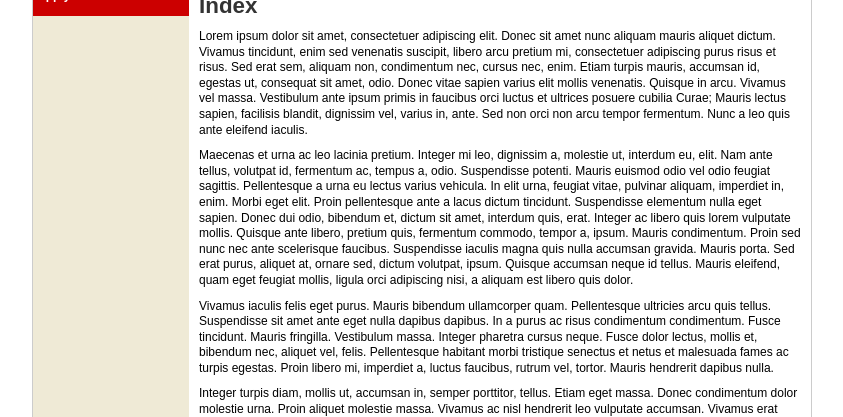
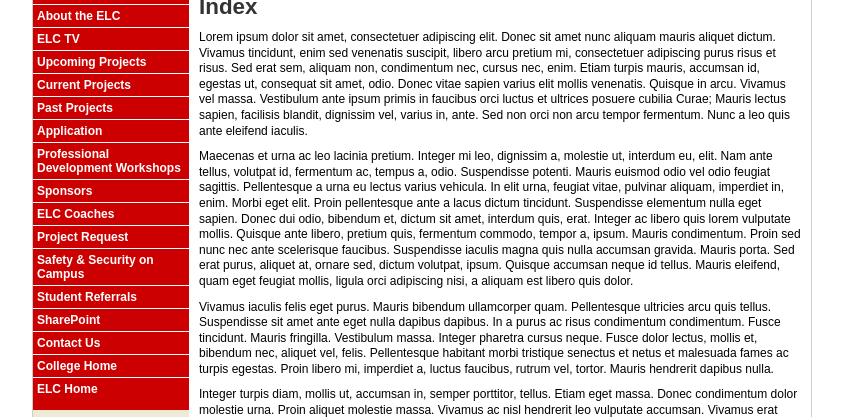
Before and after one commit to mjanous/applyform, a Django app: template templates/applyform/index.html in a window 1280 px wide. Shown: the part 114-531 px from the top of the page, without its empty margins (218-1061 px from the left). Run offline with Django 3.2, Linux system fonts and the light colour scheme; the template is opened without the code that fills it, so the values that code supplies are empty.

Commit message:
Changed css and template to conform to main COB website.

```diff
--- a/media/css/style.css
+++ b/media/css/style.css
@@ -16,7 +16,7 @@ body {
 	width: 778px;
 	background-color: #EFEAD6;
 	position: relative;
-	height: 72px;
+	height: 60px;
 	margin: 0px;
 	padding: 0px;
 }
@@ -39,8 +39,8 @@ body {
 	left: 10px;
 	top: 13px;
 	width: 140px;
-	height: 83px;
-	background-image: url(../images/niu_no_curve.gif);
+	height: 100px;
+	background-image: url(../images/niu2.gif);
 	background-repeat: no-repeat;
 	z-index: 3;
 	margin: 0;
@@ -112,6 +112,7 @@ body {
 	height: 20px;
 	text-decoration: none;
 	margin-left: 0px;
+	margin-top: 12px;
 	font-size: 75%;
 	font-weight: bold;
 	border-left: solid #ffffff 1px;
@@ -125,8 +126,9 @@ body {
 	color: #333333;
 }
 #top_navigation {
+	background-image: url(../images/nav_bg.gif);
 	width: 778px;
-	height: 24px;
+	height: 38px;
 	background-color: #CC0000;
 	background-repeat: no-repeat;
 	text-align: center;
@@ -177,7 +179,7 @@ body {
 
 #sidebar ul {
 	margin: 0px;
-	padding: 0px 0px 10px;
+	padding: 20px 0px 10px;
 	list-style: none;
 	background-color: #CC0000;
 }
--- a/templates/base.html
+++ b/templates/base.html
@@ -40,27 +40,40 @@
 
 <div id="top_navigation">
 <ul>
-    {% if user.is_authenticated %}
-    <li><a href="{% url django.contrib.auth.views.logout %}">Logout</a></li>
-    {% else %}
-    <li><a href="{% url django.contrib.auth.views.login %}">Login</a></li>
-    {% endif %}
-    {% if user.is_staff %}
-    <li><a href="{% url admin_site . %}">Admin</a></li>
-    {% endif %}
+    <li><a href="http://www.cob.niu.edu/prospectivestudents/">Prospective Students</a></li>
+    <li><a href="http://www.cob.niu.edu/niustudents/">Current Students</a></li>
+    <li><a href="http://www.cob.niu.edu/faculty/">Faculty &amp; Staff</a></li>
+    <li><a href="http://www.cob.niu.edu/alumni/index.asp">Alumni &amp; Corporate Connections</a></li>
 </ul>
-{% if user.is_authenticated %}
-<p>Welcome, {{ user.first_name }} {{ user.last_name }}.</p>
-{% else %}
-<p>Welcome, guest.</p>
-{% endif %}
 </div>
 
 <div id="content_wrapper">
 <div id="sidebar">
 <ul>
-    <li><a href="{% url apply_menu %}">Apply</a></li>
+<li> <a href="http://www.cob.niu.edu/elc/about.asp">About the ELC</a></li>
+<li> <a href="http://www.cob.niu.edu/elc/tv/index.asp">ELC TV</a></li>
+<li> <a href="http://www.cob.niu.edu/elc/upComingProjects.asp">Upcoming Projects</a></li>
+<li> <a href="http://www.cob.niu.edu/elc/currentProjects.asp">Current Projects</a></li>
+<li> <a href="http://www.cob.niu.edu/elc/pastProjects.asp">Past Projects</a></li>
+<li> <a href="http://www.cob.niu.edu/elc/ApplicantInfoSheet.pdf">Application</a></li>
+<li> <a href="http://www.cob.niu.edu/elc/workshops.asp">Professional Development Workshops</a></li>
+<li> <a href="http://www.cob.niu.edu/elc/sponsors.asp">Sponsors</a></li>
+<li> <a href="http://www.cob.niu.edu/elc/coaches.asp">ELC Coaches</a></li>
+<li> <a href="http://www.cob.niu.edu/elc/sponsorform.asp">Project Request</a></li>
+<li><a href="http://www.cob.niu.edusafety.asp">Safety & Security on Campus</a></li>
+<li> <a href="http://131.156.205.68/elcstudreferral/home.aspx">Student Referrals</a></li>
+<li> <a href="http://sharepoint.elc.niu.edu/">SharePoint</a></li>
+<li> <a href="http://www.cob.niu.edu/elc/contactus.asp">Contact Us</a></li>
+<li><a href="http://www.cob.niu.edu/">College Home</a></li>
+<li><a href="http://www.cob.niu.edu/elc/">ELC Home</a></li>
 </ul>
+<div align="center">
+<a href="http://www.aacsb.edu/AACSB-Accredited" border="">
+<img src="http://www.cob.niu.edu/images/aacsblogo.jpg" width="100" height="100" alt="Click here to learn more about AACSB accreditation." vspace=10 border="0">
+</a>
+<br clear="all">
+</div>
+
 </div>
 <div id="content">
 {% block content %}{% endblock %}
```
